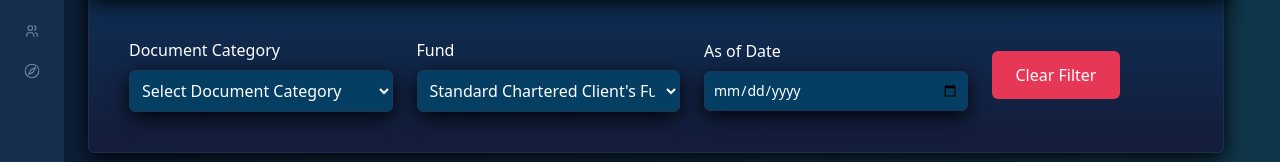
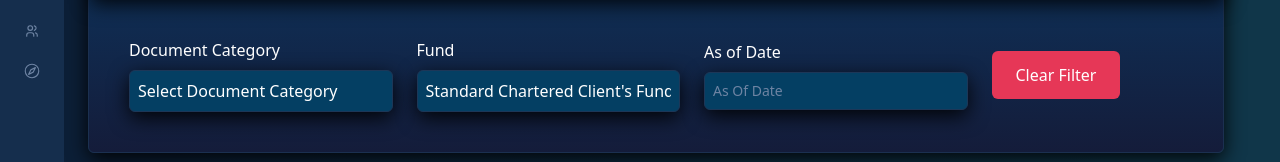
Before and after one commit to hamza-atif-hsol/Ascent-Portals, a React (Create React App) app: page /documents in a window 1280 px wide. Shown: the part 184-346 px from the top of the page. Built offline with nearby package versions, Linux system fonts and the light colour scheme.

Commit message:
Edit Dropdown Section

```diff
--- a/src/Components/Dropdown.jsx
+++ b/src/Components/Dropdown.jsx
@@ -5,7 +5,7 @@
     <div className="flex flex-col text-white w-1/4">
       <label className="mb-2">{label}</label>
       <select
-        className="bg-[#043f63] text-white p-2 shadow-[0px_6px_20px_rgba(0,0,0,0.9)] rounded-md border border-[#1c3758]"
+        className="bg-[#043f63] text-white p-2 shadow-[0px_6px_20px_rgba(0,0,0,0.9)] rounded-md border border-[#1c3758] appearance-none"
         value={value}
         onChange={onChange}
       >
--- a/src/Components/Screens/Documents.jsx
+++ b/src/Components/Screens/Documents.jsx
@@ -75,10 +75,10 @@
               <div className="relative flex flex-col text-white w-1/4">
                 <label className="mb-2">As of Date</label>
                 <input
-                  type="date"
+                  type="text"
                   value={asOfDate}
                   onFocus={(e) => (e.target.type = "")}
-                  onBlur={(e) => (e.target.type = asOfDate ? "text" : "")}
+                  onBlur={(e) => (e.target.type = asOfDate ? "text" : "text")}
                   placeholder="As Of Date"
                   onChange={(e) => setAsOfDate(e.target.value)}
                   className="bg-[#043f63] text-white p-2 shadow-[0px_6px_20px_rgba(0,0,0,0.9)] rounded-md border border-[#1c3758] placeholder-[#6e84a3] text-sm"
```
